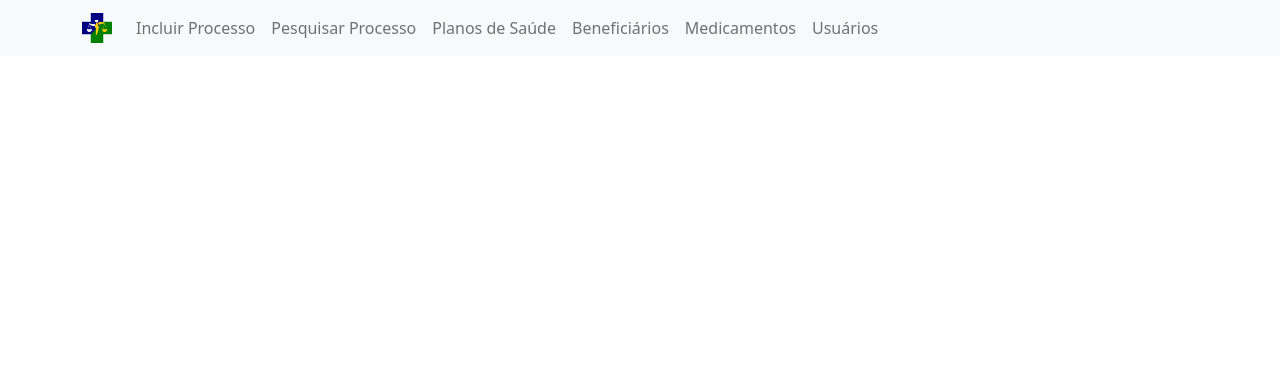
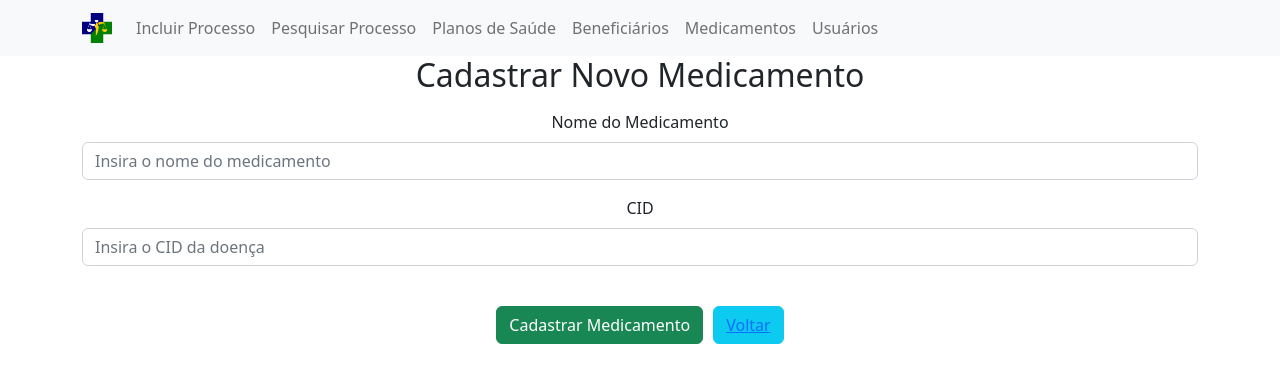
Before and after one commit to diegogustavopereira/RJS, a React (Create React App) app: page /drug/create in a window 1280 px wide. Shown: the top 382 px of the page. Built offline with nearby package versions, Linux system fonts and the light colour scheme.

Commit message:
adicionar medicamento

```diff
--- a/src/App.js
+++ b/src/App.js
@@ -10,26 +10,55 @@ import HealthPlans from "./components/HealthPlans/HealthPlans.js";
 import AddHealthPlan from "./components/HealthPlans/AddHealthPlan.js";
 import Beneficiary from "./components/Beneficiary/Beneficiary";
 import Drugs from "./components/Drugs/Drugs";
-import { ToastContainer } from 'react-toastify';
+import AddDrug from "./components/Drugs/AddDrug.js";
+import EditDrug from "./components/Drugs/EditDrug.js";
+import { ToastContainer } from "react-toastify";
+import "react-toastify/dist/ReactToastify.css";
 import ProtectedRoute from "./components/ProtectedRoute.js";
 import Users from "./components/User/users";
+import { useState } from "react";
 
 function App() {
+  const [drugForm, setDrugForm] = useState({
+    name: "",
+    CID: "",
+  });
+
   return (
     <div className="App">
       <ToastContainer />
       {/* inicia o contexto que permite verificar se o usuário está logado e quais suas informações */}
       <AuthContextComponent>
-				<NavigationBar className="NavigationBar"/>
+        <NavigationBar className="NavigationBar" />
         <Routes>
           <Route path="/" element={<Home />} />
           {/* <Route path="/login" element={<Login />} /> */}
           <Route path="/cadastro" element={<Register />} />
-					<Route path="/processos" element={<ProtectedRoute Component={Processos} />} />
-          			<Route path="/court-information" element={<ProtectedRoute Component={CourtInformation} />} />
-					<Route path="/health-plan" element={<ProtectedRoute Component={HealthPlans} />} />
-					<Route path="/beneficiary" element={<ProtectedRoute Component={Beneficiary} />} />
-					<Route path="/drugs" element={<ProtectedRoute Component={Drugs} />} />
+          <Route
+            path="/processos"
+            element={<ProtectedRoute Component={Processos} />}
+          />
+          <Route
+            path="/court-information"
+            element={<ProtectedRoute Component={CourtInformation} />}
+          />
+          <Route
+            path="/health-plan"
+            element={<ProtectedRoute Component={HealthPlans} />}
+          />
+          <Route
+            path="/beneficiary"
+            element={<ProtectedRoute Component={Beneficiary} />}
+          />
+          <Route path="/drug" element={<ProtectedRoute Component={Drugs} />} />
+          <Route
+            path="/drug/create"
+            element={<AddDrug drugForm={drugForm} setDrugForm={setDrugForm} />}
+          />
+          <Route
+            path="/drug/edit/:id"
+            element={<EditDrug drugForm={drugForm} setDrugForm={setDrugForm} />}
+          />
           <Route path="/users" element={<ProtectedRoute Component={Users} />} />
           {/* indica que essa rota está protegida */}
           {/* <Route path="/perfil" element={ <ProtectedRoute Component={Profile} /> } /> */}
--- /dev/null
+++ b/src/components/Drugs/AddDrug.js
@@ -0,0 +1,83 @@
+import { Button, Container, Form } from "react-bootstrap";
+import { Link, useNavigate } from "react-router-dom";
+import { toast } from "react-toastify";
+import { api } from "../../api/api.js";
+
+function AddDrug({ drugForm, setDrugForm }) {
+  const navigate = useNavigate();
+
+  const handleChange = (e) => {
+    setDrugForm({ ...drugForm, [e.target.name]: e.target.value });
+  };
+
+  const handleSubmit = async (e) => {
+    e.preventDefault();
+    try {
+      await api.post("drug/create", drugForm);
+      navigate("/drug");
+
+      toast.success("Novo medicamento cadastrado!", {
+        position: "top-center",
+        autoClose: 2000,
+        hideProgressBar: false,
+        closeOnClick: true,
+        pauseOnHover: true,
+        draggable: true,
+        progress: undefined,
+        theme: "colored",
+    });
+
+    } catch (error) {
+      console.log(error);
+    }
+  };
+
+  return (
+    <Container>
+      <h2>Cadastrar Novo Medicamento</h2>
+      <Form onSubmit={handleSubmit}>
+        <Form.Group className="mb-3">
+          <Form.Label>Nome do Medicamento</Form.Label>
+          <Form.Control
+            type="text"
+            placeholder="Insira o nome do medicamento"
+            name="name"
+            value={drugForm.name}
+            onChange={handleChange}
+          />
+        </Form.Group>
+
+        <Form.Group className="mb-3">
+          <Form.Label>CID</Form.Label>
+          <Form.Control
+            type="text"
+            placeholder="Insira o CID da doença"
+            name="CID"
+            value={drugForm.CID}
+            onChange={handleChange}
+          />
+        </Form.Group>
+
+        <Button
+          className="mt-4"
+          variant="success"
+          type="submit"
+          style={{ margin: "5px" }}
+        >
+          Cadastrar Medicamento
+        </Button>
+
+        <Button
+          className="mt-4"
+          variant="info"
+          type="submit"
+          style={{ margin: "5px" }}
+        >
+          <Link to={"/drug"}>Voltar</Link>
+        </Button>
+      </Form>
+    </Container>
+  );
+}
+
+export default AddDrug;
--- a/src/components/Drugs/Drugs.js
+++ b/src/components/Drugs/Drugs.js
@@ -1,12 +1,15 @@
 import { useEffect, useState } from "react";
 import { Button, Container, Table } from "react-bootstrap";
-import { Form, Link } from "react-router-dom";
+import { Link, useNavigate, useParams } from "react-router-dom";
+import { toast } from "react-toastify";
 import { api } from "../../api/api.js";
 
 function Drugs() {
   const [drugs, setDrugs] = useState([]);
   const [isLoading, setIsLoading] = useState(true);
   const [search, setSearch] = useState("");
+  const { id } = useParams();
+  const navigate = useNavigate();
 
   useEffect(() => {
     try {
@@ -34,15 +37,35 @@ function Drugs() {
                 Alterar
               </Link>
             </Button>
-            <Button variant="danger" size="sm" style={{ margin: "5px" }}>
-              <Link className="nav-link" to={`/drug/delete/${drugs._id}`}>
-                Excluir
-              </Link>
+            <Button
+              variant="danger"
+              size="sm"
+              style={{ margin: "5px" }}
+              onClick={() => deleteDrug(drugs._id)}
+            >
+              {/* <Link className="nav-link" to={`/drug/delete/${drugs._id}`}> */}
+              Excluir
+              {/* </Link> */}
             </Button>
           </td>
         </tr>
       );
     });
+
+  const deleteDrug = async (id) => {
+    await api.delete(`drugs/delete/${id}`);
+    navigate("/drug");
+    toast.success("Medicamento excluído com sucesso!", {
+      position: "top-right",
+      autoClose: 2000,
+      hideProgressBar: false,
+      closeOnClick: true,
+      pauseOnHover: true,
+      draggable: true,
+      progress: undefined,
+      theme: "colored",
+    });
+  };
 
   return (
     <Container>
--- /dev/null
+++ b/src/components/Drugs/EditDrug.js
@@ -0,0 +1,87 @@
+import { useEffect } from "react";
+import { Button, Container, Form } from "react-bootstrap";
+import { Link, useNavigate } from "react-router-dom";
+import { toast } from "react-toastify";
+import { api } from "../../api/api.js";
+
+function EditDrug({ id, drugForm, setDrugForm }) {
+  const navigate = useNavigate();
+
+  useEffect(() => {
+    const fetchDrug = async () => {
+      const response = await api.get(`/drug/${id}`);
+      setDrugForm(response.data);
+    };
+
+    fetchDrug();
+  }, [id, setDrugForm]);
+
+  const handleChange = (e) => {
+    setDrugForm({ ...drugForm, [e.target.name]: e.target.value });
+  };
+
+  const handleSubmit = async (e) => {
+    e.preventDefault();
+
+    try {
+      await api.put(`drug/edit/${id}`, drugForm);
+      navigate("/drug");
+
+      toast.success("Dados do medicamento alterados!", {
+        position: "top-center",
+        autoClose: 2000,
+        hideProgressBar: false,
+        closeOnClick: true,
+        pauseOnHover: true,
+        draggable: true,
+        progress: undefined,
+        theme: "colored",
+      });
+    } catch (error) {
+      console.log(error);
+    }
+  };
+
+  return (
+    <Container>
+      <Form onSubmit={handleSubmit}>
+        <Form.Group className="mb-3">
+          <Form.Label>Nome do Medicamento</Form.Label>
+          <Form.Control
+            type="text"
+            placeholder="Insira o nome do medicamento"
+            name="name"
+            value={drugForm.name}
+            onChange={handleChange}
+          />
+        </Form.Group>
+
+        <Form.Group className="mb-3">
+          <Form.Label>CID da doença</Form.Label>
+          <Form.Control
+            type="text"
+            placeholder="Insira o nome da doença"
+            name="CID"
+            value={drugForm.CID}
+            onChange={handleChange}
+          />
+        </Form.Group>
+
+        <Button
+          className="mt-4"
+          variant="success"
+          type="submit"
+          style={{ margin: "5px" }}
+        >
+          Atualizar medicamento
+        </Button>
+
+        <Button className="mt-4" variant="info" style={{ margin: "5px" }}>
+          <Link to={"/drug"}>Voltar</Link>
+        </Button>
+      </Form>
+    </Container>
+  );
+}
+
+export default EditDrug;
--- a/src/components/NavigationBar/NavigationBar.js
+++ b/src/components/NavigationBar/NavigationBar.js
@@ -30,7 +30,7 @@ function NavigationBar() {
               <Nav.Link href="/court-information">Pesquisar Processo</Nav.Link>
               <Nav.Link href="/health-plan">Planos de Saúde</Nav.Link>
               <Nav.Link href="/beneficiary">Beneficiários</Nav.Link>
-              <Nav.Link href="/drugs">Medicamentos</Nav.Link>
+              <Nav.Link href="/drug">Medicamentos</Nav.Link>
               <Nav.Link href="/users">Usuários</Nav.Link>
             </Nav>
           </Navbar.Collapse>
```
Lines whose indentation alone changed are shown as unchanged.
